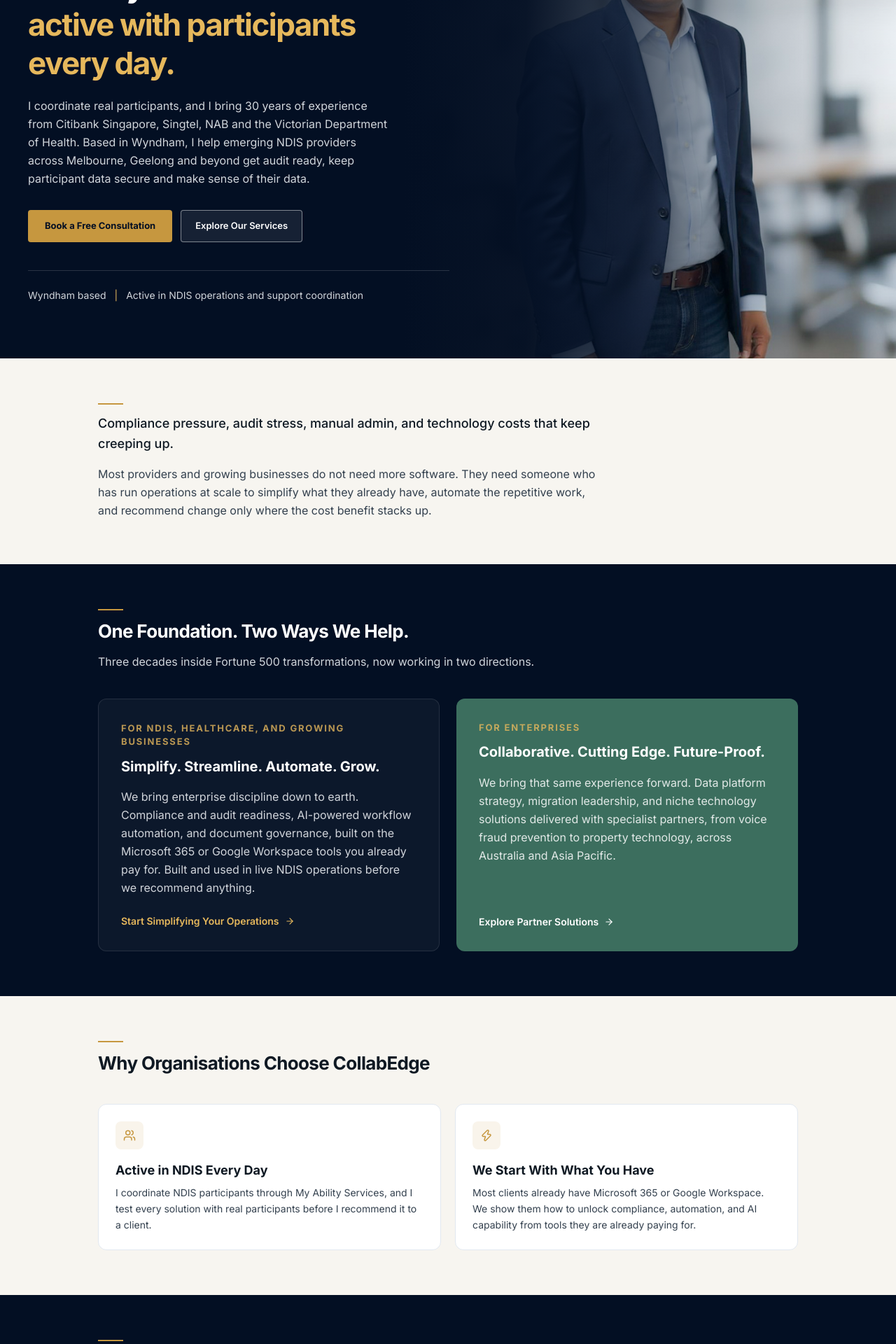
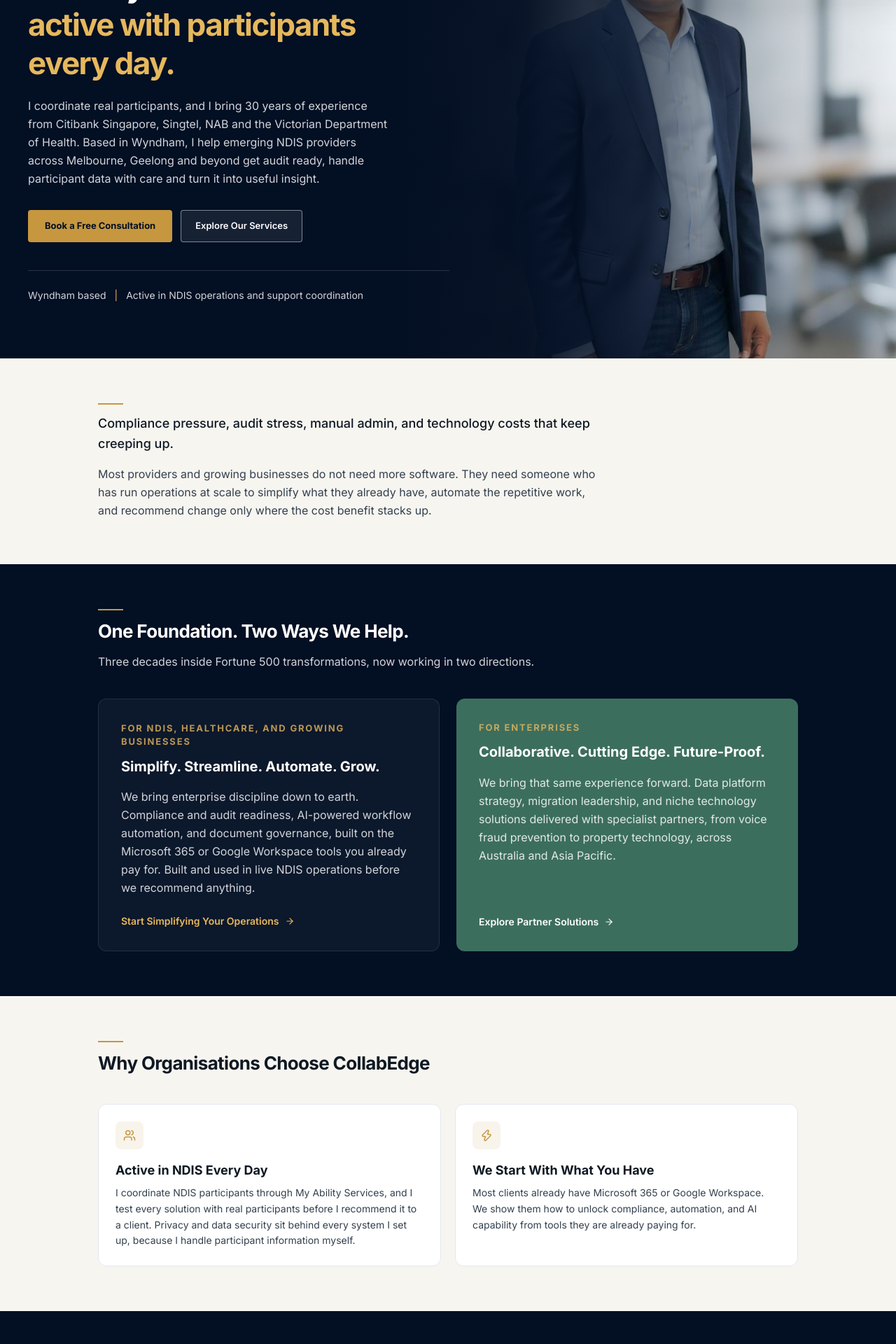
Before and after one commit to shurtis-0601/collabedge, a Next.js app: page / in a window 1280 px wide. Shown: the part 340-2260 px from the top of the page at 70% size. Built offline with nearby package versions, Linux system fonts and the light colour scheme.

Commit message:
Homepage: add subtle privacy and data security wording
Co-Authored-By: Claude Sonnet 5.5 <noreply@anthropic.com>
Claude-Session: https://claude.ai/code/session_017DLgbLnCiJsMqkQRRNT4ig

```diff
--- a/app/page.tsx
+++ b/app/page.tsx
@@ -50,7 +50,7 @@ const differentiators = [
   {
     icon: Users,
     title: 'Active in NDIS Every Day',
-    body: 'I coordinate NDIS participants through My Ability Services, and I test every solution with real participants before I recommend it to a client.',
+    body: 'I coordinate NDIS participants through My Ability Services, and I test every solution with real participants before I recommend it to a client. Privacy and data security sit behind every system I set up, because I handle participant information myself.',
   },
   {
     icon: Zap,
@@ -123,7 +123,7 @@ export default function HomePage() {
                 <em className="not-italic text-brand-goldDark">active with participants every day.</em>
               </h1>
               <p className="text-[16px] text-[#D1D5DB] leading-relaxed max-w-[520px] mb-8">
-                I coordinate real participants, and I bring 30 years of experience from Citibank Singapore, Singtel, NAB and the Victorian Department of Health. Based in Wyndham, I help emerging NDIS providers across Melbourne, Geelong and beyond get audit ready, keep participant data secure and make sense of their data.
+                I coordinate real participants, and I bring 30 years of experience from Citibank Singapore, Singtel, NAB and the Victorian Department of Health. Based in Wyndham, I help emerging NDIS providers across Melbourne, Geelong and beyond get audit ready, handle participant data with care and turn it into useful insight.
               </p>
               <div className="flex flex-wrap gap-3 mb-10">
                 <a href="/appt" className="btn-gold">Book a Free Consultation</a>
@@ -162,7 +162,7 @@ export default function HomePage() {
                 <em className="not-italic text-brand-goldDark">active with participants every day.</em>
               </h1>
               <p className="text-[16px] text-[#D1D5DB] leading-relaxed max-w-[520px] mb-8">
-                I coordinate real participants, and I bring 30 years of experience from Citibank Singapore, Singtel, NAB and the Victorian Department of Health. Based in Wyndham, I help emerging NDIS providers across Melbourne, Geelong and beyond get audit ready, keep participant data secure and make sense of their data.
+                I coordinate real participants, and I bring 30 years of experience from Citibank Singapore, Singtel, NAB and the Victorian Department of Health. Based in Wyndham, I help emerging NDIS providers across Melbourne, Geelong and beyond get audit ready, handle participant data with care and turn it into useful insight.
               </p>
               <div className="flex flex-wrap gap-3 mb-10">
                 <a href="/appt" className="btn-gold">Book a Free Consultation</a>
```
